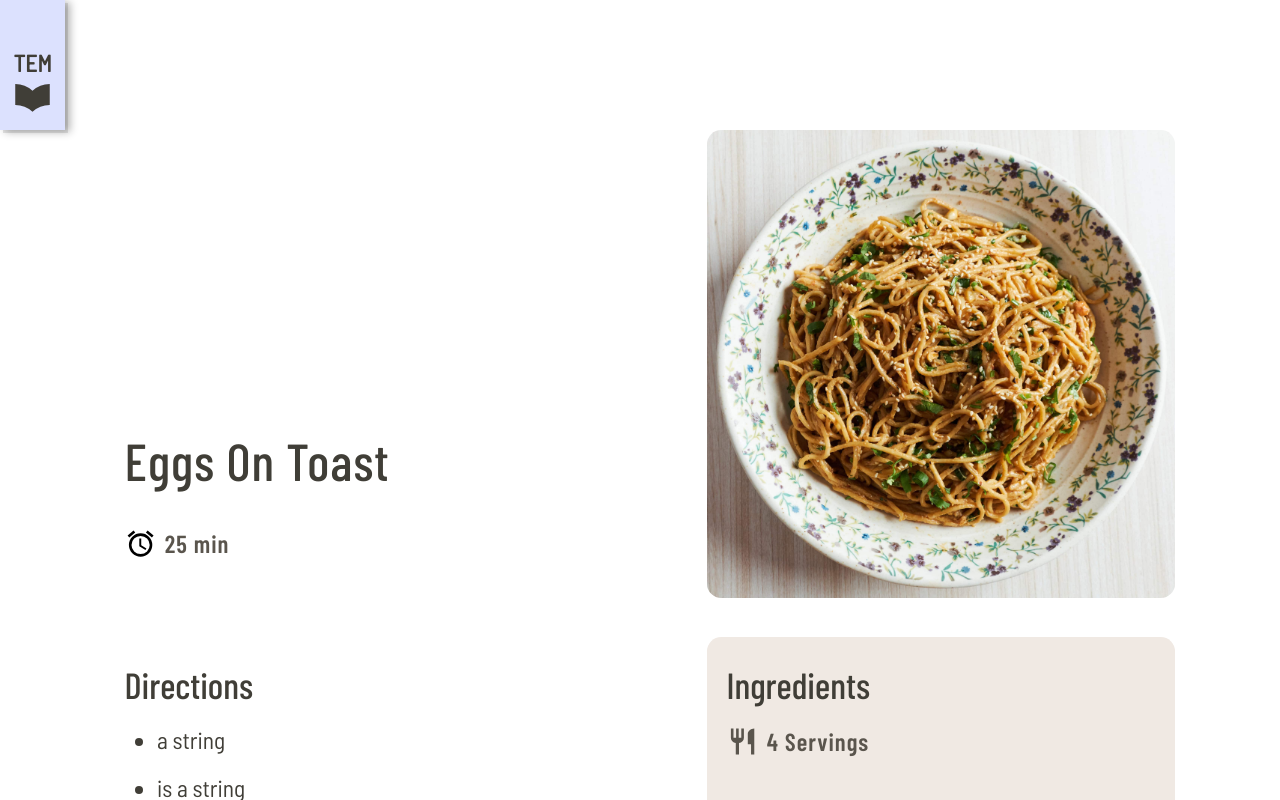
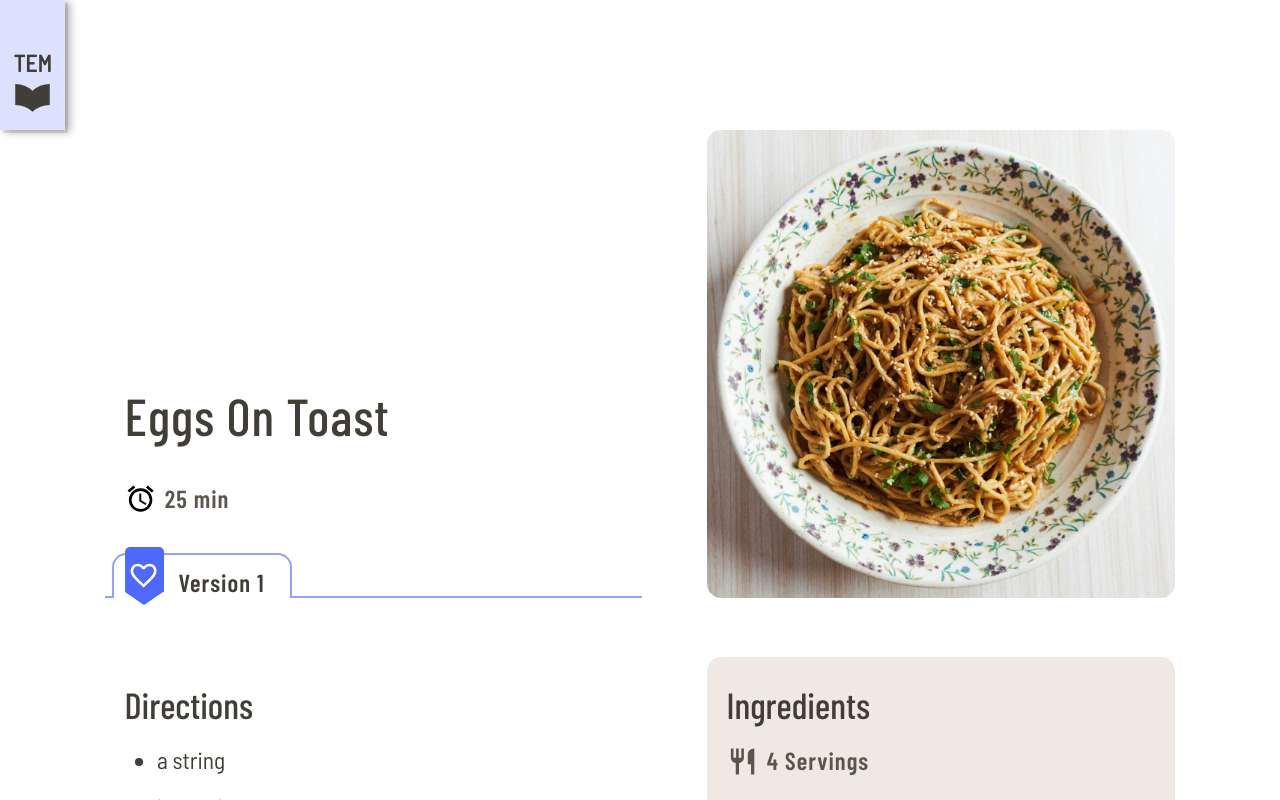
Before and after one commit to nadgerz/theEternalMenu, a React (Vite) app: page / in a window 1280 px wide. Shown: the top 800 px of the page. Built offline with nearby package versions, Linux system fonts and the light colour scheme.

Commit message:
importing HeartTag, styled Version tab

```diff
--- /dev/null
+++ b/src/assets/CSS/components/HeartTag.css
@@ -0,0 +1,29 @@
+@import url('../styles.css');
+
+.heart-tag {
+  border-radius: 5px 5px 0 0;
+  height: 3.5rem;
+  width: 3rem;
+  position: absolute;
+  top: -5px;
+  left: var(--padding-small);
+  background-color: var(--color-highlight-medium);
+  padding: 1rem 0 0 0;
+}
+
+.heart-tag:after {
+  content: '';
+  position: absolute;
+  bottom: -1rem;
+  left: 0;
+  width: 0;
+  height: 0;
+  border-left: 1.5rem solid transparent;
+  border-right: 1.5rem solid transparent;
+  border-top: 1rem solid var(--color-highlight-medium);
+}
+
+.heart-outline-icon svg {
+  margin: 0 auto;
+  /*padding-top: 10%;*/
+}
--- a/src/assets/CSS/pages/Recipe.scss
+++ b/src/assets/CSS/pages/Recipe.scss
@@ -18,6 +18,7 @@ $recipe-img: 36rem;
   .left,
   .right {
     padding: 2rem var(--padding-small) var(--padding-small);
+    margin-bottom: var(--padding-small);
   }
 
   .left {
@@ -44,6 +45,47 @@ $recipe-img: 36rem;
   .top {
     .icons {
       //border: 1px solid black;
+      margin-bottom: var(--padding-small);
+    }
+
+    .left {
+      border-bottom: 2px solid var(--color-highlight-light);
+      display: flex;
+      flex-direction: column;
+      align-items: flex-start;
+      padding-bottom: 0;
+
+      .versions {
+        //width: 100%;
+        //border-bottom: 1px solid red;
+        //.bar {
+        //  width: 100%;
+        //  height: 1rem;
+        //  border: 1px solid red;
+        //}
+        position: relative;
+
+        .heart-tag {
+          position: absolute;
+          top: -0.5rem;
+          left: 0;
+        }
+
+        .version {
+          background-color: white;
+          border-radius: var(--corner-radius) var(--corner-radius) 0 0;
+          border-color: var(--color-highlight-light);
+          border-bottom: white;
+          border-width: 2px;
+          border-style: solid solid none;
+          padding: 1rem 2rem 0 5rem;
+          margin-left: -1rem;
+          // making up for the height of the border
+          // so the border is covered
+          margin-bottom: -2px;
+          max-width: 15rem;
+        }
+      }
     }
 
     .right {
@@ -81,7 +123,9 @@ $recipe-img: 36rem;
       }
 
       .notes {
+        background-color: var(--color-bg);
         margin-top: var(--padding-medium);
+
         ul {
           list-style: none;
         }
@@ -130,6 +174,10 @@ $recipe-img: 36rem;
       margin-left: 0;
     }
 
+    .top .left {
+      order: 1;
+    }
+
     .bottom {
       .left {
         order: 1;
--- a/src/assets/CSS/styles.css
+++ b/src/assets/CSS/styles.css
@@ -92,36 +92,6 @@ a.btn.secondary {
   border: 1.5px solid var(--color-highlight-dark);
 }
 
-/*  H E A R T   T A G  */
-
-.heart-tag {
-  border-radius: 5px 5px 0 0;
-  height: 3.5rem;
-  width: 3rem;
-  position: absolute;
-  top: -5px;
-  left: var(--padding-small);
-  background-color: var(--color-highlight-medium);
-  padding: 1rem 0 0 0;
-}
-
-.heart-tag:after {
-  content: '';
-  position: absolute;
-  bottom: -1rem;
-  left: 0;
-  width: 0;
-  height: 0;
-  border-left: 1.5rem solid transparent;
-  border-right: 1.5rem solid transparent;
-  border-top: 1rem solid var(--color-highlight-medium);
-}
-
-.heart-outline-icon svg {
-  margin: 0 auto;
-  /*padding-top: 10%;*/
-}
-
 /* R E C I P E   A D D  B U T T O N */
 
 #add-recipe {
--- a/src/pages/Recipe.js
+++ b/src/pages/Recipe.js
@@ -1,5 +1,6 @@
 import React from 'react';
 
+import HeartTag from '../components/HeartTag';
 import { CookingTimeIcon, ServingSizeIcon } from '../assets/SVG/svg';
 import '../assets/CSS/pages/Recipe.scss';
 
@@ -20,8 +21,8 @@ const Recipe = () => {
       {/*  T O P    */}
       <div className={'top'}>
         <div className="left">
-          <div>
           <h3>{recipe.title}</h3>
+
           <div className="icons">
             <div className="cooking-time icon-with-text">
               <CookingTimeIcon />
@@ -29,6 +30,12 @@ const Recipe = () => {
                 <span>{version.cookingTime}</span> min
               </h6>
             </div>
+          </div>
+
+          <div className="versions">
+            <div className="version">
+              <HeartTag favourite={recipe.favourite} />
+              <h6>Version {recipe.versions.length}</h6>
             </div>
           </div>
         </div>
@@ -42,7 +49,7 @@ const Recipe = () => {
 
       {/*  B O T T O M  */}
       {/*  V E R S I O N  A R E A  */}
-      <div className="bottom version">
+      <article className="bottom version">
         <div className="left">
           <div className="directions">
             <h4>{titles.directions}</h4>
@@ -107,7 +114,7 @@ const Recipe = () => {
             </div>
           </div>
         </div>
-      </div>
+      </article>
     </div>
   );
 };
```
Lines whose indentation alone changed are shown as unchanged.
